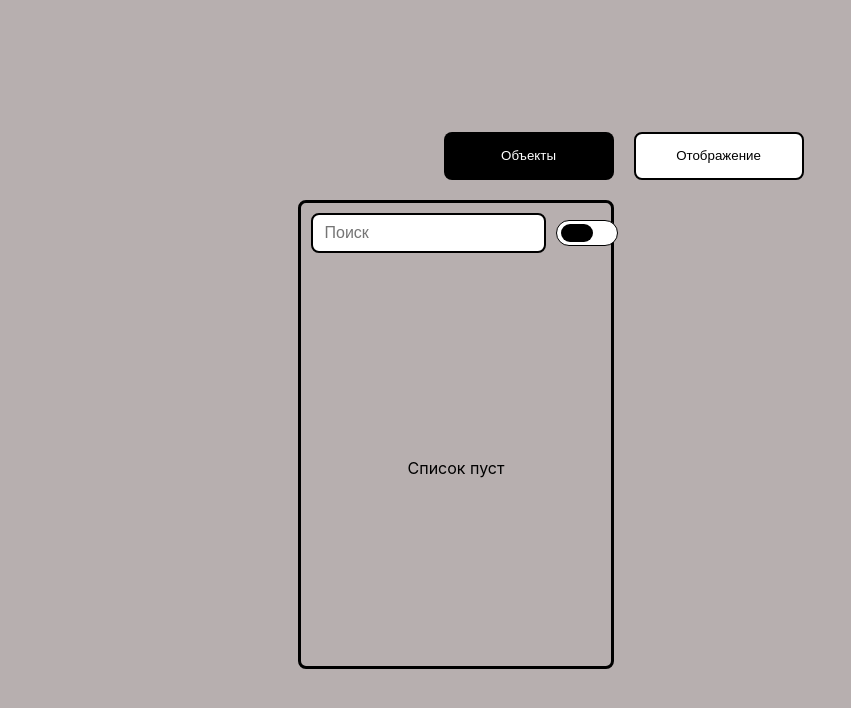
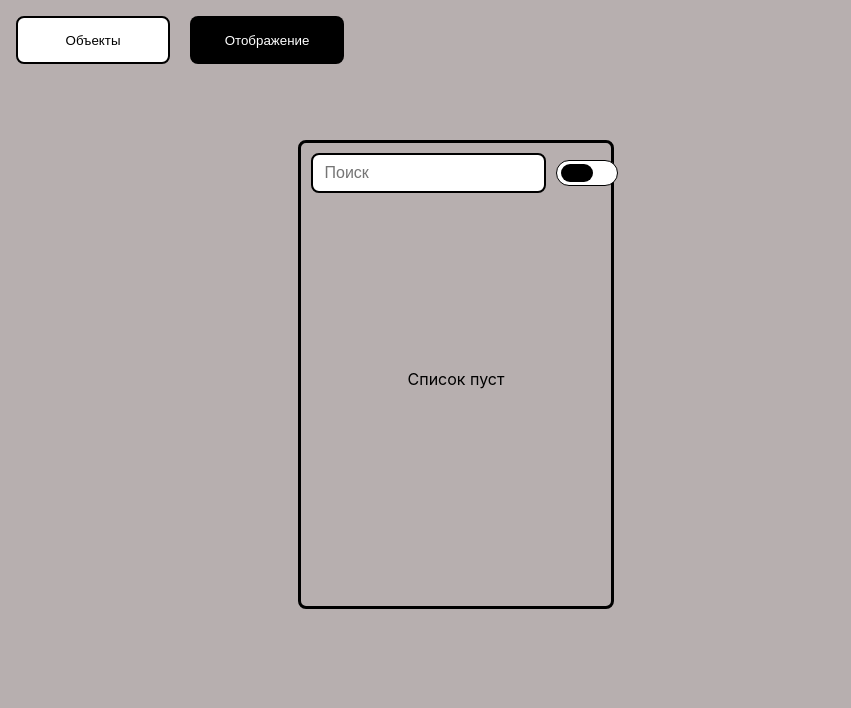
Before and after one commit to Kilvii/PracticeHaH, a Vue app in the folder TodoList/: page /visibility in a window 1280 px wide. Shown: the top 708 px of the page, without its empty margins (0-851 px from the left). Built offline with nearby package versions, Linux system fonts and the light colour scheme.

Commit message:
Todo Layout added

```diff
--- a/TodoList/src/assets/main.css
+++ b/TodoList/src/assets/main.css
@@ -10,7 +10,7 @@
     padding: 20px;
     min-width: 320px;
     min-height: 200px;
-    height: 100vh;
+    margin-top: 40px;
 }
 
 .navigation {
@@ -19,8 +19,7 @@
     align-items: center;
     justify-content: center;
     width: 360px;
-    margin-bottom: 20px;
-    margin-right: 33px;
+    padding: 16px;
 }
 
 .navigation>*:not(:last-child) {
@@ -74,4 +73,5 @@
     height: 100%;
     font-size: 16px;
     color: black;
+    padding-bottom: 60px;
 }
--- /dev/null
+++ b/TodoList/src/layouts/TodolistLayout.vue
@@ -0,0 +1,32 @@
+<script setup>
+import { useRoute, useRouter } from 'vue-router';
+import NavItemComponent from '@/components/NavItemComponent.vue';
+
+const router = useRouter()
+
+const handleVisibilityNavigate = () => {
+    router.push({ name: 'todolist.visibility' });
+}
+
+const handleObjectNavigate = () => {
+    router.push({ name: 'todolist.objects' });
+}
+</script>
+
+<template>
+    <main class="layout">
+        <div class="navigation">
+            <NavItemComponent title="Объекты" color="active" @click="handleObjectNavigate" />
+            <NavItemComponent title="Отображение" color="default" @click="handleVisibilityNavigate" />
+        </div>
+        <RouterView />
+    </main>
+</template>
+
+<style scoped>
+    .layout {
+        background-color: rgb(183, 175, 175);
+        width: 100%;
+        height: 100vh;
+    }
+</style>
--- a/TodoList/src/routes/routes.js
+++ b/TodoList/src/routes/routes.js
@@ -1,13 +1,27 @@
 import { createWebHistory, createRouter } from 'vue-router'
 
 const routes = [
-    { path: '/', redirect: '/objects'},
-    { path: '/objects/:id?', name: 'objects', component: page('Objects')},
-    { path: '/visibility', name: 'visibility', component: page('Visibility')},
+    {
+        path: '/',
+        redirect: '/objects',
+        component: layout('TodolistLayout'),
+        children: [
+            {
+                path: '/objects/:id?', name: 'todolist.objects', component: page('Objects')
+            },
+            {
+                path: '/visibility', name: 'todolist.visibility', component: page('Visibility')
+            }
+        ]
+    },
 ]
 
 function page(path) {
     return () => import(`../views/${path}.vue`).then(m => m.default || m)
+}
+
+function layout(path) {
+    return () => import(`../layouts/${path}.vue`).then(m => m.default || m)
 }
 
 const router = createRouter({
--- a/TodoList/src/views/Objects.vue
+++ b/TodoList/src/views/Objects.vue
@@ -6,7 +6,6 @@ import InputComponent from '@/components/InputComponent.vue';
 import ButtonComponent from '@/components/ButtonComponent.vue';
 import ObjectCardComponent from '@/components/ObjectCardComponent.vue';
 import CreateTodoForm from '@/components/CreateTodoForm.vue';
-import NavItemComponent from '@/components/NavItemComponent.vue';
 
 const store = useTodosStore()
 const router = useRouter()
@@ -27,12 +26,12 @@ const filteredTodos = computed(() => {
 })
 
 const handleAddItem = () => {
-  router.push({ name: 'objects', params: { id: 'new' } });
+  router.push({ name: 'todolist.objects', params: { id: 'new' } });
   showCreateTodo.value = !showCreateTodo.value;
   store.newTodo()
   handleResetItem()
   if (!showCreateTodo.value) {
-    router.push({ name: 'objects' });
+    router.push({ name: 'todolist.objects' });
   }
 };
 
@@ -41,7 +40,7 @@ const handleSaveItem = (newObject) => {
   if (added) {
     handleResetItem()
     showCreateTodo.value = false;
-    router.push({ name: 'objects' });
+    router.push({ name: 'todolist.objects' });
   }
 }
 
@@ -51,7 +50,7 @@ const handleResetItem = () => {
 };
 
 const handleEditItem = (index) => {
-  router.push({ name: 'objects', params: { id: index } })
+  router.push({ name: 'todolist.objects', params: { id: index } })
   showCreateTodo.value = true;
   let editedingObject = store.todos.find((todo) => todo.id === index)
   cardObject.name = editedingObject.name;
@@ -62,20 +61,12 @@ const handleEditItem = (index) => {
 const handleDeleteItem = (index) => {
   showCreateTodo.value = false;
   store.deleteTodo(index);
-  router.push({ name: 'objects' });
+  router.push({ name: 'todolist.objects' });
 };
-
-const handleVisibilityNavigate = () => {
-  router.push({ name: 'visibility' });
-}
 </script>
 
 <template>
   <div class="objects">
-    <div class="navigation">
-      <NavItemComponent title="Объекты" color="active" />
-      <NavItemComponent title="Отображение" color="default" @click="handleVisibilityNavigate"/>
-    </div>
     <div class="todolist">
       <aside class="sidebar">
         <div class="sidebar-header">
--- a/TodoList/src/views/Visibility.vue
+++ b/TodoList/src/views/Visibility.vue
@@ -5,10 +5,8 @@ import { useTodosStore } from '@/stores/TodosStore';
 import InputComponent from '@/components/InputComponent.vue';
 import ObjectCardComponent from '@/components/ObjectCardComponent.vue';
 import ToggleComponent from '@/components/ToggleComponent.vue';
-import NavItemComponent from '@/components/NavItemComponent.vue';
 
 const store = useTodosStore()
-const router = useRouter()
 
 const searchInput = ref("")
 const hideElements = ref(false)
@@ -36,10 +34,6 @@ const filteredTodos = computed(() => {
   }
 })
 
-const handleObjectNavigate = () => {
-  router.push({ name: 'objects' });
-}
-
 const handleCardVisibility = (index) => {
   let editedingIndex = store.todos.findIndex((todo) => todo.id === index)
   store.todos[editedingIndex].visibility = !store.todos[editedingIndex].visibility
@@ -49,14 +43,9 @@ const handleVisibility = () => {
   hideElements.value = !hideElements.value
 }
 
-
 </script>
 <template>
   <div class="visibility">
-    <div class="navigation">
-      <NavItemComponent title="Объекты" color="default" @click="handleObjectNavigate" />
-      <NavItemComponent title="Отображение" color="active" />
-    </div>
     <div class="todolist">
       <aside class="sidebar">
         <div class="sidebar-header">
```
Also changed, not shown: TodoList/src/App.vue (line endings or trailing spaces), TodoList/src/layouts/AuthLayout.vue (added).
